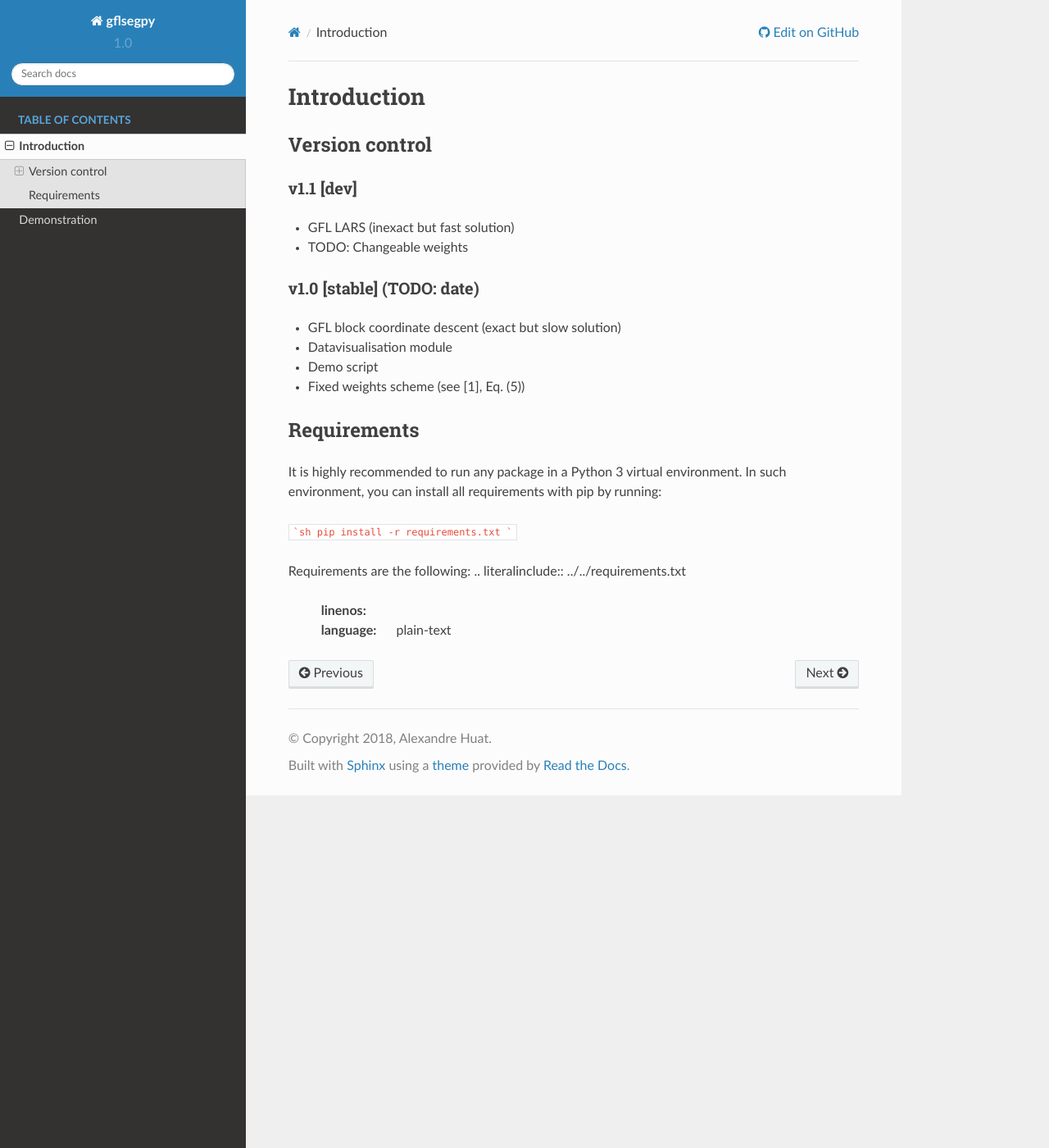
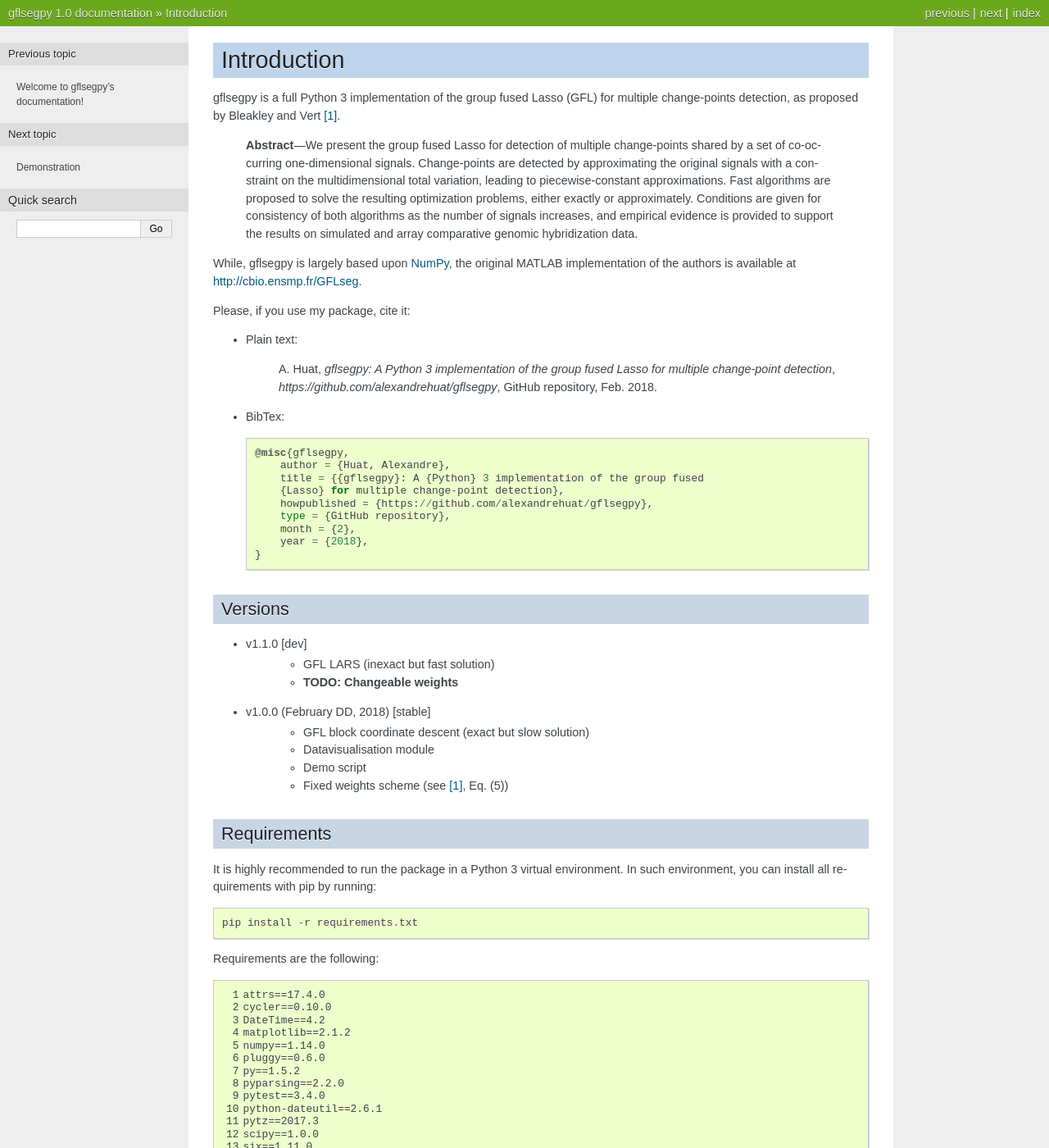
Before and after one commit to alexandrehuat/gflsegpy, a Sphinx documentation site: the page built from docs/source/intro.rst, in a window 1280 px wide and 1400 px high. Shown: the whole window at 82% size. Built offline with Sphinx 7.4.7, drawn with Linux system fonts in a browser that asks for light colours; some of the changed text lies outside the part shown.

Commit message:
MODIF docs

````diff
--- a/docs/source/conf.py
+++ b/docs/source/conf.py
@@ -101,13 +101,13 @@ todo_include_todos = True
 # The theme to use for HTML and HTML Help pages.  See the documentation for
 # a list of builtin themes.
 #
-html_theme = 'sphinx_rtd_theme'
+html_theme = 'nature'  # 'sphinx_rtd_theme'
 
 # Theme options are theme-specific and customize the look and feel of a theme
 # further.  For a list of options available for each theme, see the
 # documentation.
 
-html_theme_options = {'collapse_navigation': True}
+# html_theme_options = {'collapse_navigation': True}
 html_context = {
   'display_github': True,
   'github_user': 'alexandrehuat',
--- a/docs/source/intro.rst
+++ b/docs/source/intro.rst
@@ -1,33 +1,74 @@
 Introduction
 ============
 
+gflsegpy is a full Python 3 implementation of the group fused Lasso (GFL) for multiple change-points detection,
+as proposed by Bleakley and Vert [1]_.
 
-Version control
----------------
+    **Abstract**—We present the group fused Lasso for detection of multiple change-points shared by a set of
+    co-occurring one-dimensional signals. Change-points are detected by approximating the original signals with a
+    constraint on the multidimensional total variation, leading to piecewise-constant approximations. Fast algorithms
+    are proposed to solve the resulting optimization problems, either exactly or approximately. Conditions are given
+    for consistency of both algorithms as the number of signals increases, and empirical evidence is provided to
+    support the results on simulated and array comparative genomic hybridization data.
 
-v1.1 [dev]
-""""""""""
-* GFL LARS (inexact but fast solution)
-* TODO: Changeable weights
+While, gflsegpy is largely based upon `NumPy <http://www.numpy.org>`_,
+the original MATLAB implementation of the authors is available at http://cbio.ensmp.fr/GFLseg.
 
-v1.0 [stable] (TODO: date)
-""""""""""""""""""""""""""
-* GFL block coordinate descent (exact but slow solution)
-* Datavisualisation module
-* Demo script
-* Fixed weights scheme (see [1], Eq. (5))
+Please, if you use my package, cite it:
+
+* Plain text:
+
+    A. Huat, *gflsegpy: A Python 3 implementation of the group fused Lasso for multiple change-point detection*,
+    `https://github.com/alexandrehuat/gflsegpy`, GitHub repository, Feb. 2018.
+
+* BibTex::
+
+    @misc{gflsegpy,
+        author = {Huat, Alexandre},
+        title = {{gflsegpy}: A {Python} 3 implementation of the group fused
+        {Lasso} for multiple change-point detection},
+        howpublished = {https://github.com/alexandrehuat/gflsegpy},
+        type = {GitHub repository},
+        month = {2},
+        year = {2018},
+    }
+
+Versions
+--------
+
+* v1.1.0 [dev]
+   * GFL LARS (inexact but fast solution)
+   * **TODO: Changeable weights**
+
+* v1.0.0 (February DD, 2018) [stable]
+   * GFL block coordinate descent (exact but slow solution)
+   * Datavisualisation module
+   * Demo script
+   * Fixed weights scheme (see [1]_, Eq. (5))
 
 Requirements
 ------------
 
-It is highly recommended to run any package in a Python 3 virtual environment.
-In such environment, you can install all requirements with pip by running:
+It is highly recommended to run the package in a Python 3 virtual environment.
+In such environment, you can install all requirements with pip by running::
 
-```sh
-pip install -r requirements.txt
-```
+    pip install -r requirements.txt
 
 Requirements are the following:
+
 .. literalinclude:: ../../requirements.txt
-    :linenos:
-    :language: plain-text
+   :linenos:
+   :language: text
+
+Bugs report
+-----------
+
+If you encounter a malfunction, please, open an issue `here <https://github.com/alexandrehuat/gflsegpy/issues>`_.
+
+
+References
+----------
+
+.. [1] K. Bleakley and J.-P. Vert, “The group fused Lasso for multiple change-point detection”,
+       *ArxXiv e-prints*, Jun. 2011. arXiv: :download:`1106.4199 [q-bio.QM]
+       <../2011-The_group_fused_Lasso_for_multiple_change-point_detection.pdf>`.
````
